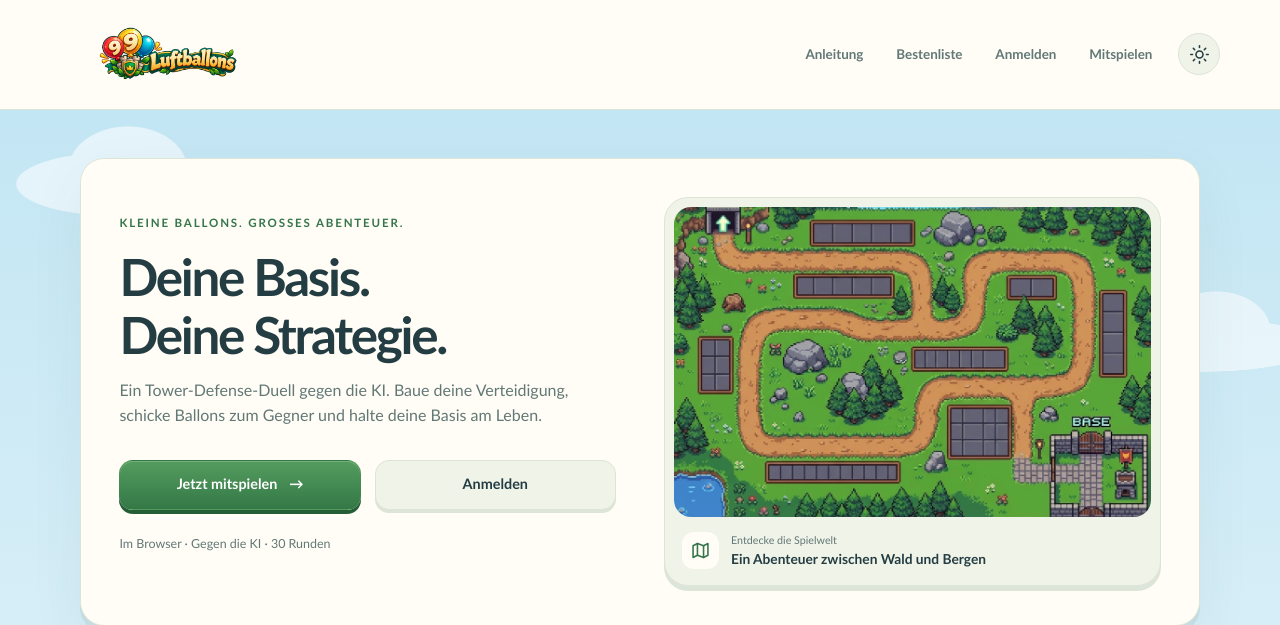
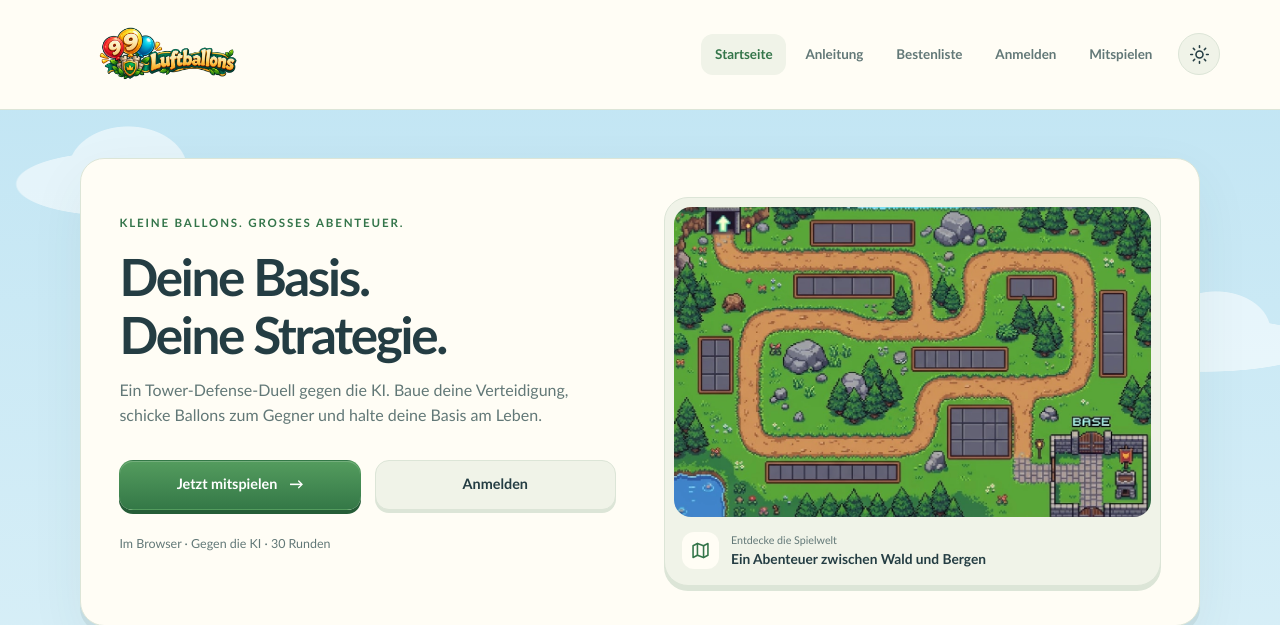
Before and after one commit to yaequ/99-Luftballons, a PHP site: page / in a window 1280 px wide. Shown: the top 625 px of the page. Run offline with PHP 8.4, Linux system fonts and the light colour scheme.

Commit message:
Add homepage link to site navigation

```diff
--- a/site-header.php
+++ b/site-header.php
@@ -4,8 +4,8 @@ require_once __DIR__ . '/avatars.php';
 $headerLoggedIn = isset($_SESSION['user_id']);
 $headerPage = basename($_SERVER['SCRIPT_NAME'] ?? '');
 $headerLinks = $headerLoggedIn
-    ? ['menu.php' => 'Basislager', 'instructions.php' => 'Anleitung', 'leaderboard.php' => 'Bestenliste', 'history.php' => 'Meine Runden']
-    : ['instructions.php' => 'Anleitung', 'leaderboard.php' => 'Bestenliste', 'login.php' => 'Anmelden', 'register.php' => 'Mitspielen'];
+    ? ['index.php' => 'Startseite', 'menu.php' => 'Basislager', 'instructions.php' => 'Anleitung', 'leaderboard.php' => 'Bestenliste', 'history.php' => 'Meine Runden']
+    : ['index.php' => 'Startseite', 'instructions.php' => 'Anleitung', 'leaderboard.php' => 'Bestenliste', 'login.php' => 'Anmelden', 'register.php' => 'Mitspielen'];
 ?>
 <a class="skip-link" href="#main-content">Zum Inhalt</a>
 <header class="site-header">
```
